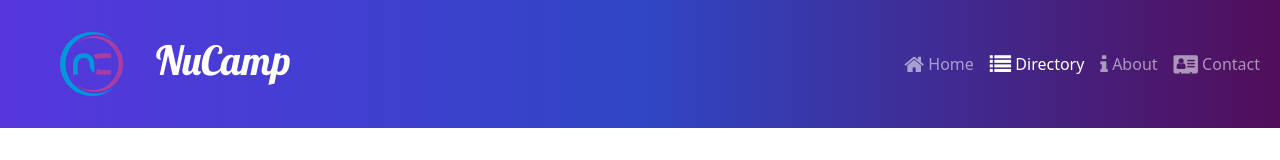
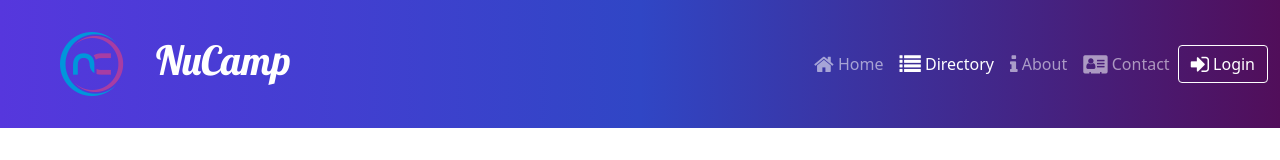
Before and after one commit to romeo522/newcampstie-react, a React (Create React App) app: page /directory/1 in a window 1280 px wide. Shown: the top 160 px of the page. Built offline with nearby package versions, Linux system fonts and the light colour scheme.

Commit message:
React | Week 4 | Workshop Task 2

```diff
--- a/src/components/Header.js
+++ b/src/components/Header.js
@@ -9,6 +9,7 @@ import {
 } from "reactstrap";
 import { NavLink } from "react-router-dom";
 import NucampLogo from "../app/assets/img/logo.png";
+import { UserLoginForm } from "../features/users/UserLoginForm";
 
 const Header = () => {
   const [menuOpen, setMenuOpen] = useState(false);
@@ -43,6 +44,7 @@ const Header = () => {
             </NavLink>
           </NavItem>
         </Nav>
+        <UserLoginForm></UserLoginForm>
       </Collapse>
     </Navbar>
   );
--- /dev/null
+++ b/src/features/users/UserLoginForm.js
@@ -0,0 +1,62 @@
+import { useState } from 'react';
+import { useSelector, useDispatch } from 'react-redux';
+import { setCurrentUser, selectCurrentUser } from './userSlice';
+import { Modal, ModalHeader, ModalBody, FormGroup, Label, Button } from 'reactstrap';
+import { Formik, Field, Form } from 'formik';
+import defaultAvatar from '../../app/assets/img/unicorn.png';
+
+export const UserLoginForm = () => {
+  const [loginModalOpen, setLoginModalOpen] = useState(false);
+
+  const currentUser = useSelector(selectCurrentUser);
+
+  const dispatch = useDispatch();
+
+  const handleLogin = (values) => {
+    const currentUser = {
+      id: Date.now(),
+      avatar: defaultAvatar,
+      username: values.username,
+      password: values.password
+    };
+
+    dispatch(setCurrentUser(currentUser));
+    setLoginModalOpen(false);
+  };
+
+  return (
+    <>
+      <span className="navbar-text ml-auto">
+        {currentUser ? (
+          <div style={{ width: "4rem", height: "4rem" }}>
+            <img src={currentUser.avatar} alt={"user"} style={{ width: "100%", height: "100%" }} />
+          </div>
+        ) : (
+          <Button outline onClick={() => setLoginModalOpen(true)} style={{ color: "white", border: "1px solid white" }}>
+            <i className="fa fa-sign-in fa-lg" /> Login
+          </Button>
+        )}
+      </span>
+      <Modal isOpen={loginModalOpen}>
+        <ModalHeader toggle={() => setLoginModalOpen(false)}>
+          Login
+        </ModalHeader>
+        <ModalBody>
+          <Formik initialValues={{ username:'', password:'' }} onSubmit={handleLogin}>
+            <Form>
+              <FormGroup>
+                <Label htmlFor='username'>Username</Label>
+                <Field id='username' name='username' placeholder='Username' className='form-control' />
+              </FormGroup>
+              <FormGroup>
+                <Label htmlFor='password'>Password</Label>
+                <Field id='password' name='password' placeholder='Password' className='form-control' />
+              </FormGroup>
+              <Button type='submit' color='primary'>Login</Button>
+            </Form>
+          </Formik>
+        </ModalBody>
+      </Modal>
+    </>
+  );
+};
```
